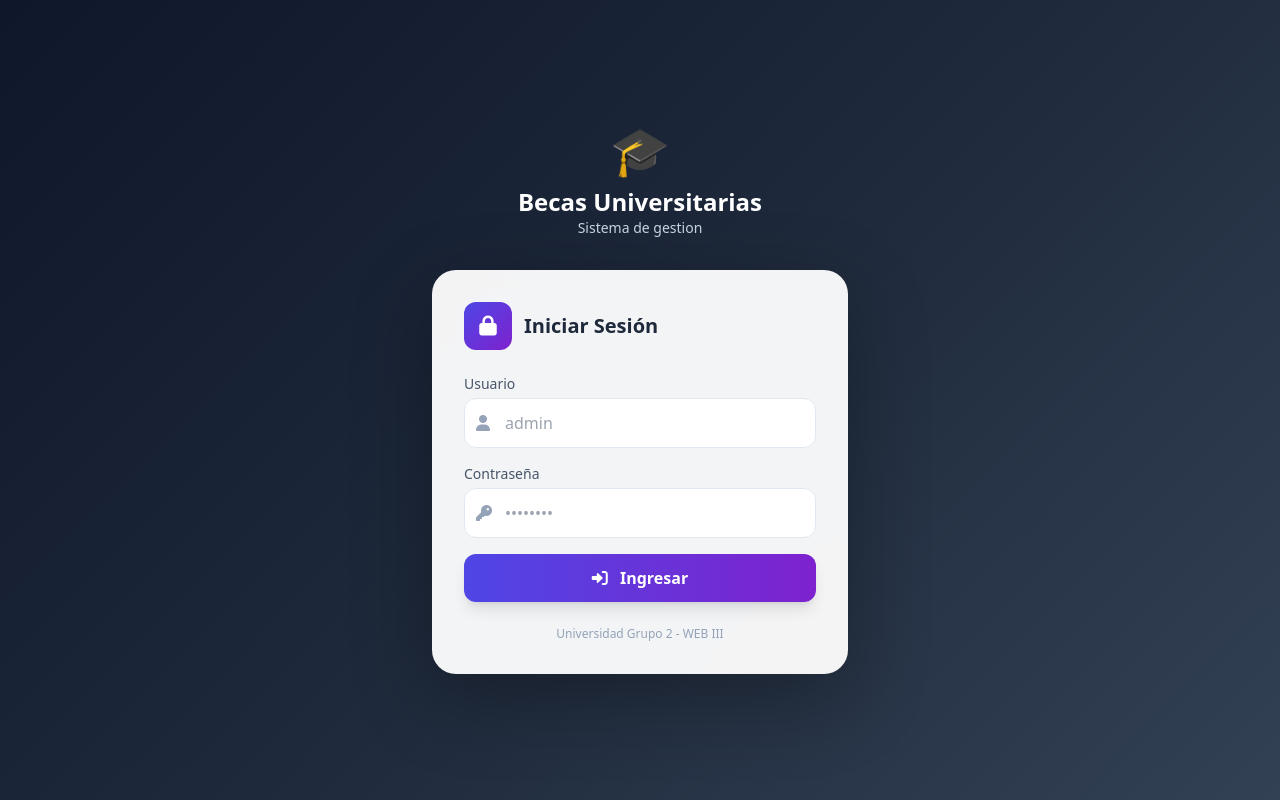
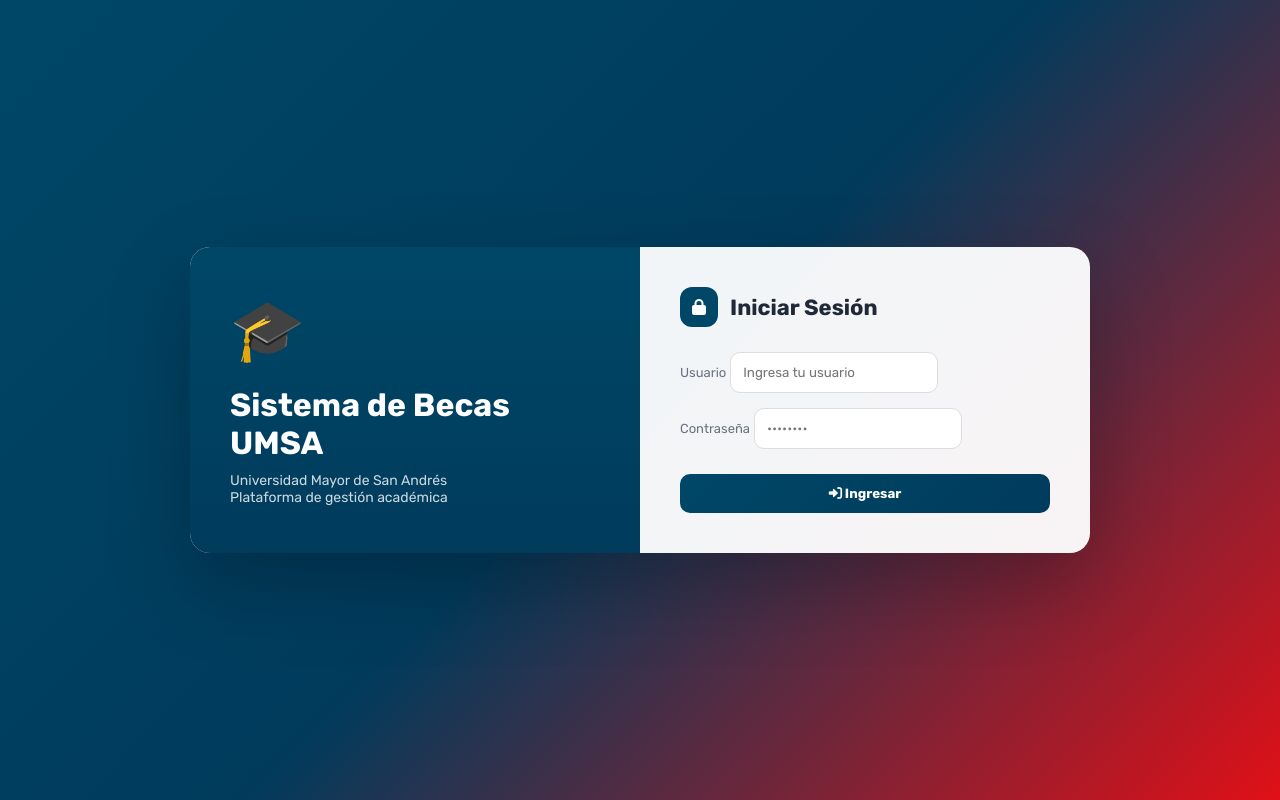
Before and after one commit to arielemcm/Proyecto-Final---3-Sistema-de-Gesti-n-de-Becas-Universitarias---WEB-III-, a Django app: page / in a window 1280 px wide. Run offline with Django 5.2, Linux system fonts and the light colour scheme; some libraries are stand-ins or nearby versions.

Commit message:
Diseño mejorado

```diff
--- a/SistemaGestBecasUniv/BecasUniv/templates/login.html
+++ b/SistemaGestBecasUniv/BecasUniv/templates/login.html
@@ -4,76 +4,216 @@
 <head>
     <meta charset="UTF-8">
     <meta name="viewport" content="width=device-width, initial-scale=1.0">
-    <title>Iniciar Sesión | Becas UMSA</title>
-    <script src="https://cdn.tailwindcss.com"></script>
+    <title>UMSA · Sistema de Becas</title>
+
+    {% load static %}
+
+    <!-- FUENTE RUBIK -->
+    <link rel="preconnect" href="https://fonts.googleapis.com">
+    <link rel="preconnect" href="https://fonts.gstatic.com" crossorigin>
+    <link href="https://fonts.googleapis.com/css2?family=Rubik:wght@300;400;600;700&display=swap" rel="stylesheet">
+
+    <!-- ICONOS -->
     <link rel="stylesheet" href="https://cdnjs.cloudflare.com/ajax/libs/font-awesome/6.0.0-beta3/css/all.min.css">
+
     <style>
+        :root {
+            --rojo: #e01017;
+            --azul: #004767;
+            --azul2: #003b5c;
+            --blanco: #ffffff;
+        }
+
+        * {
+            margin: 0;
+            padding: 0;
+            box-sizing: border-box;
+            font-family: 'Rubik', sans-serif;
+        }
+
         body {
-            background: linear-gradient(135deg, #0f172a 0%, #1e293b 50%, #334155 100%);
             min-height: 100vh;
             display: flex;
+            justify-content: center;
             align-items: center;
+            background: linear-gradient(135deg, var(--azul), var(--azul2), var(--rojo));
+        }
+
+        .container {
+            width: 100%;
+            max-width: 900px;
+            display: grid;
+            grid-template-columns: 1fr 1fr;
+            background: rgba(255,255,255,0.95);
+            border-radius: 20px;
+            overflow: hidden;
+            box-shadow: 0 30px 80px rgba(0,0,0,0.25);
+        }
+
+        /* PANEL IZQUIERDO */
+        .left {
+            background: linear-gradient(180deg, var(--azul), var(--azul2));
+            color: white;
+            padding: 40px;
+            display: flex;
+            flex-direction: column;
             justify-content: center;
         }
-        .login-card {
-            background: rgba(255,255,255,0.95);
-            backdrop-filter: blur(10px);
-            border-radius: 24px;
-            box-shadow: 0 25px 80px rgba(0,0,0,0.3);
+
+        .left h1 {
+            font-size: 32px;
+            margin-bottom: 10px;
+        }
+
+        .left p {
+            opacity: 0.8;
+            font-size: 14px;
+        }
+
+        .logo {
+            font-size: 60px;
+            margin-bottom: 20px;
+        }
+
+        /* PANEL LOGIN */
+        .right {
+            padding: 40px;
+            display: flex;
+            flex-direction: column;
+            justify-content: center;
+        }
+
+        .card-title {
+            display: flex;
+            align-items: center;
+            gap: 12px;
+            margin-bottom: 25px;
+        }
+
+        .card-title i {
+            background: var(--azul);
+            color: white;
+            padding: 12px;
+            border-radius: 12px;
+        }
+
+        h2 {
+            font-size: 22px;
+            color: #1f2937;
+        }
+
+        form {
+            display: flex;
+            flex-direction: column;
+            gap: 15px;
+        }
+
+        label {
+            font-size: 13px;
+            color: #6b7280;
+        }
+
+        input {
+            padding: 12px;
+            border: 1px solid #ddd;
+            border-radius: 10px;
+            outline: none;
+            transition: 0.3s;
+        }
+
+        input:focus {
+            border-color: var(--azul);
+            box-shadow: 0 0 0 3px rgba(0,71,103,0.2);
+        }
+
+        button {
+            margin-top: 10px;
+            padding: 12px;
+            border: none;
+            border-radius: 10px;
+            background: linear-gradient(135deg, var(--azul), var(--azul2));
+            color: white;
+            font-weight: bold;
+            cursor: pointer;
+            transition: 0.3s;
+        }
+
+        button:hover {
+            transform: translateY(-2px);
+            filter: brightness(1.1);
+        }
+
+        .error {
+            background: rgba(224,16,23,0.1);
+            border: 1px solid rgba(224,16,23,0.3);
+            color: var(--rojo);
+            padding: 10px;
+            border-radius: 10px;
+            font-size: 13px;
+        }
+
+        /* RESPONSIVE */
+        @media (max-width: 768px) {
+            .container {
+                grid-template-columns: 1fr;
+            }
+
+            .left {
+                text-align: center;
+                padding: 30px;
+            }
         }
     </style>
 </head>
+
 <body>
-    <div class="w-full max-w-md px-4">
-        <!-- Logo UMSA -->
-        <div class="text-center mb-8">
-            <div class="text-5xl mb-3">🎓</div>
-            <h1 class="text-2xl font-bold text-white">Becas Universitarias</h1>
-            <p class="text-slate-300 text-sm">Sistema de gestion</p>
+
+<div class="container">
+
+    <!-- IZQUIERDA -->
+    <div class="left">
+        <div class="logo">🎓</div>
+        <h1>Sistema de Becas UMSA</h1>
+        <p>Universidad Mayor de San Andrés<br>Plataforma de gestión académica</p>
     </div>
 
-        <!-- Tarjeta de Login -->
-        <div class="login-card p-8">
-            <div class="flex items-center gap-3 mb-6">
-                <div class="w-12 h-12 rounded-xl bg-gradient-to-br from-indigo-600 to-purple-700 flex items-center justify-center text-white text-xl">
+    <!-- DERECHA -->
+    <div class="right">
+
+        <div class="card-title">
             <i class="fas fa-lock"></i>
-                </div>
-                <h2 class="text-xl font-bold text-slate-800">Iniciar Sesión</h2>
+            <h2>Iniciar Sesión</h2>
         </div>
 
         {% if messages %}
-                <div class="bg-red-50 border border-red-200 text-red-700 px-4 py-3 rounded-xl mb-4 text-sm">
+            <div class="error">
                 {% for message in messages %}
-                        <p><i class="fas fa-exclamation-circle mr-1"></i> {{ message }}</p>
+                    <p>{{ message }}</p>
                 {% endfor %}
             </div>
         {% endif %}
 
-            <form method="post" class="space-y-4">
+        <form method="post">
             {% csrf_token %}
+
             <div>
-                    <label class="block text-sm font-medium text-slate-600 mb-1">Usuario</label>
-                    <div class="relative">
-                        <i class="fas fa-user absolute left-3 top-1/2 -translate-y-1/2 text-slate-400"></i>
-                        <input type="text" name="username" class="w-full pl-10 pr-4 py-3 border border-slate-200 rounded-xl focus:border-indigo-500 focus:ring-2 focus:ring-indigo-200 outline-none transition" placeholder="admin" required>
+                <label>Usuario</label>
+                <input type="text" name="username" placeholder="Ingresa tu usuario" required>
             </div>
+
+            <div>
+                <label>Contraseña</label>
+                <input type="password" name="password" placeholder="••••••••" required>
             </div>
-                <div>
-                    <label class="block text-sm font-medium text-slate-600 mb-1">Contraseña</label>
-                    <div class="relative">
-                        <i class="fas fa-key absolute left-3 top-1/2 -translate-y-1/2 text-slate-400"></i>
-                        <input type="password" name="password" class="w-full pl-10 pr-4 py-3 border border-slate-200 rounded-xl focus:border-indigo-500 focus:ring-2 focus:ring-indigo-200 outline-none transition" placeholder="••••••••" required>
-                    </div>
-                </div>
-                <button type="submit" class="w-full py-3 bg-gradient-to-r from-indigo-600 to-purple-700 text-white font-semibold rounded-xl hover:from-indigo-700 hover:to-purple-800 transition shadow-lg">
-                    <i class="fas fa-sign-in-alt mr-2"></i> Ingresar
+
+            <button type="submit">
+                <i class="fas fa-sign-in-alt"></i> Ingresar
             </button>
         </form>
 
-            <p class="text-center text-xs text-slate-400 mt-6">
-                Universidad Grupo 2 - WEB III
-            </p>
     </div>
+
 </div>
+
 </body>
 </html>
```
Also changed, not shown: SistemaGestBecasUniv/BecasUniv/static/style.css (+79 -6 lines), SistemaGestBecasUniv/BecasUniv/templates/estudiante.html (+7 -4 lines), SistemaGestBecasUniv/BecasUniv/templates/index.html (+6 -3 lines), SistemaGestBecasUniv/BecasUniv/static/img/logo.png (added). Lines whose indentation alone changed are shown as unchanged.
